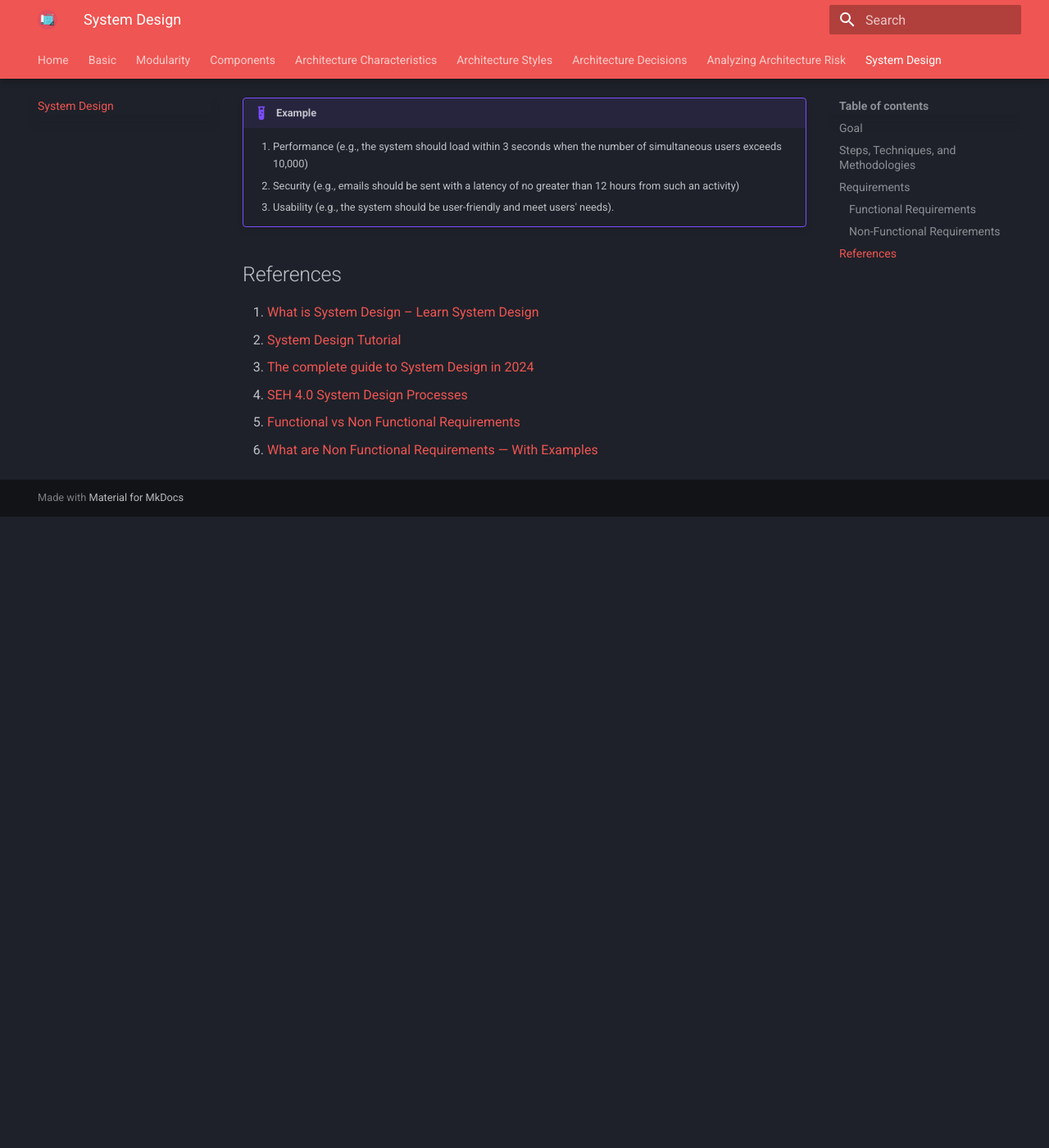
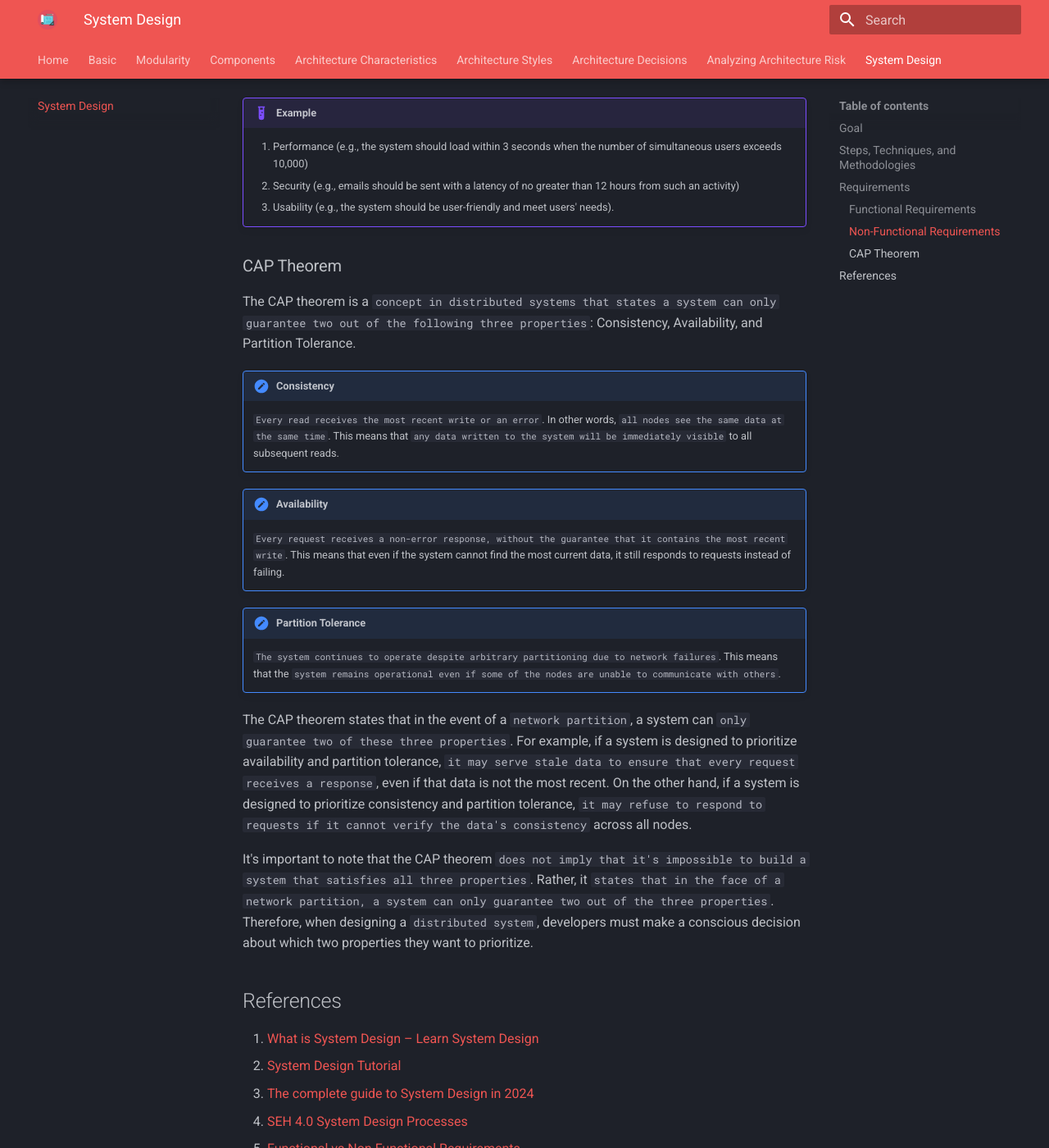
Before and after one commit to RomeroGabriel/mastering-software-architecture, an MkDocs documentation site: the page built from doc/system_design/index.md, in a window 1280 px wide and 1400 px high, scrolled down 3184 px. Shown: the whole window at 82% size. Built offline with MkDocs 1.6.1 and Material for MkDocs 9.7.7, drawn with Linux system fonts in a browser that asks for light colours; before the commit the page ends 3814 px from its top, so only the background shows below that; some of the changed text lies outside the part shown.

Commit message:
add CAP Theorem

```diff
--- a/doc/system_design/index.md
+++ b/doc/system_design/index.md
@@ -73,6 +73,23 @@ Non-functional requirements `define how the system should perform`. They are not
     1. Security (e.g., emails should be sent with a latency of no greater than 12 hours from such an activity)
     1. Usability (e.g., the system should be user-friendly and meet users' needs).
 
+### CAP Theorem
+
+The CAP theorem is a `concept in distributed systems that states a system can only guarantee two out of the following three properties`: Consistency, Availability, and Partition Tolerance.
+
+!!! note "Consistency"
+    `Every read receives the most recent write or an error`. In other words, `all nodes see the same data at the same time`. This means that `any data written to the system will be immediately visible` to all subsequent reads.
+
+!!! note "Availability"
+    `Every request receives a non-error response, without the guarantee that it contains the most recent write`. This means that even if the system cannot find the most current data, it still responds to requests instead of failing.
+
+!!! note "Partition Tolerance"
+    `The system continues to operate despite arbitrary partitioning due to network failures`. This means that the `system remains operational even if some of the nodes are unable to communicate with others`.
+
+The CAP theorem states that in the event of a `network partition`, a system can `only guarantee two of these three properties`. For example, if a system is designed to prioritize availability and partition tolerance, `it may serve stale data to ensure that every request receives a response`, even if that data is not the most recent. On the other hand, if a system is designed to prioritize consistency and partition tolerance, `it may refuse to respond to requests if it cannot verify the data's consistency` across all nodes.
+
+It's important to note that the CAP theorem `does not imply that it's impossible to build a system that satisfies all three properties`. Rather, it `states that in the face of a network partition, a system can only guarantee two out of the three properties`. Therefore, when designing a `distributed system`, developers must make a conscious decision about which two properties they want to prioritize.
+
 ## References
 
 1. [What is System Design – Learn System Design](https://www.geeksforgeeks.org/what-is-system-design-learn-system-design/)
@@ -81,5 +98,7 @@ Non-functional requirements `define how the system should perform`. They are not
 1. [SEH 4.0 System Design Processes](https://www.nasa.gov/reference/4-0-system-design-processes/)
 1. [Functional vs Non Functional Requirements](https://www.geeksforgeeks.org/functional-vs-non-functional-requirements/)
 1. [What are Non Functional Requirements — With Examples](https://www.perforce.com/blog/alm/what-are-non-functional-requirements-examples)
+1. [What is the CAP theorem?](https://www.ibm.com/topics/cap-theorem)
+1. [System design fundamentals: What is the CAP theorem?](https://www.educative.io/blog/what-is-cap-theorem)
 
 <!-- https://www.phind.com/search?cache=dpyqfx0bzr047uhi0dllwnwk -->
```
